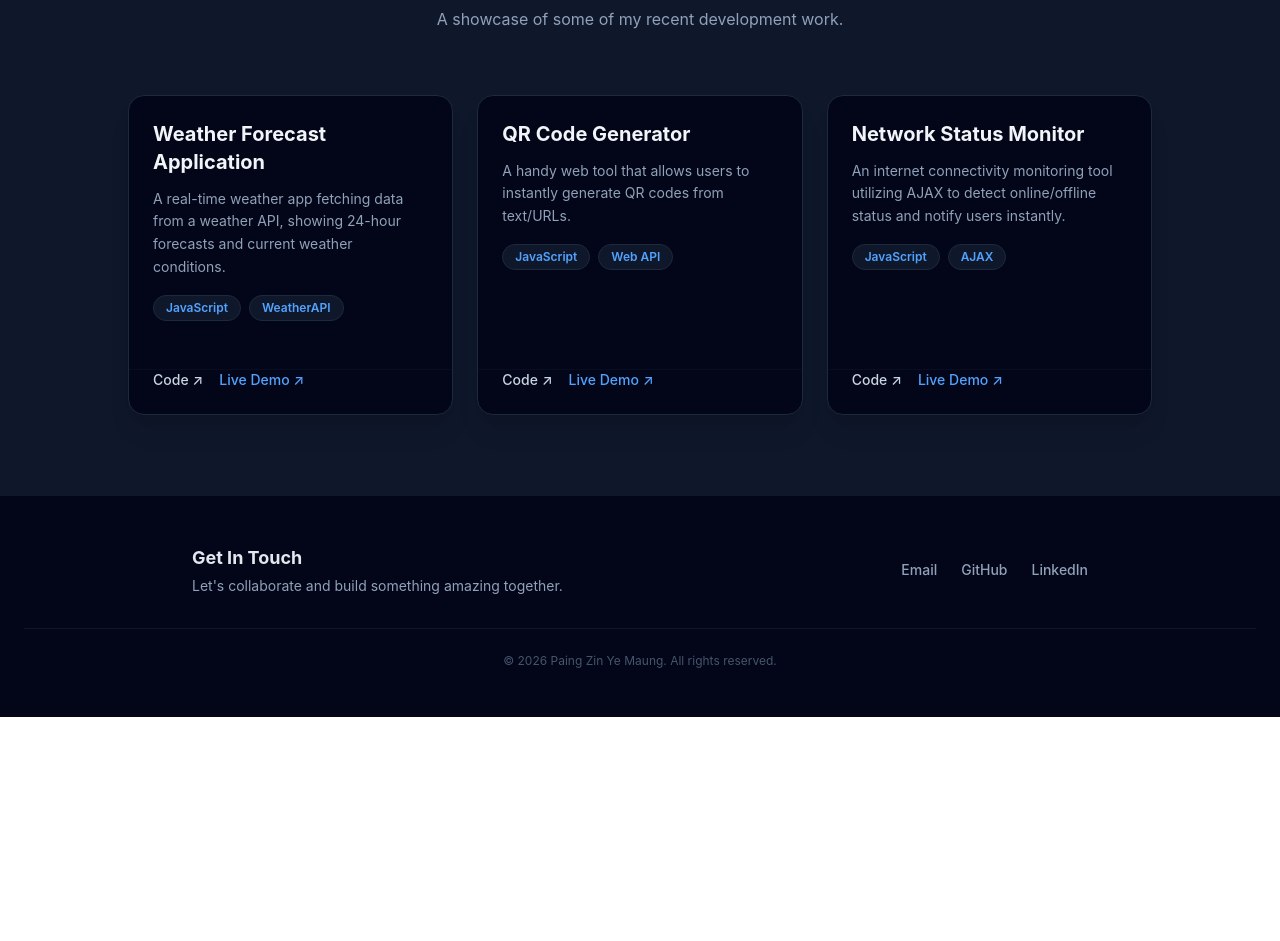
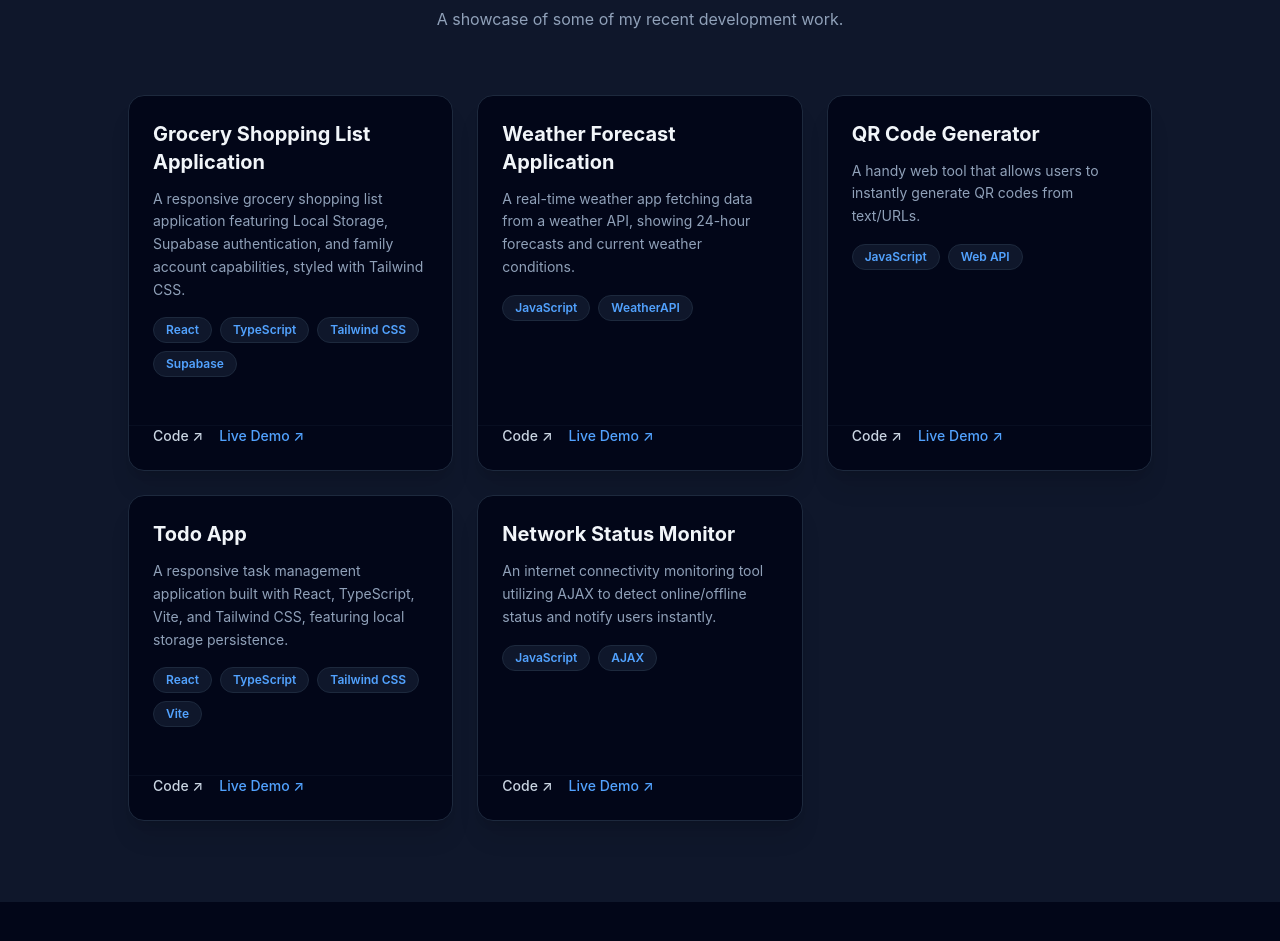
Before and after one commit to paingzinyemaung/my-portfolio, a React (Vite) app: page / in a window 1280 px wide. Shown: the part 1845-2786 px from the top of the page. Before the commit the page ends 2562 px from the top, so only its background shows below. Built offline with nearby package versions, Linux system fonts and the light colour scheme.

Commit message:
added: projects

```diff
--- a/src/components/Projects.tsx
+++ b/src/components/Projects.tsx
@@ -1,5 +1,13 @@
 export default function Projects() {
   const projectList = [
+    {
+      title: 'Grocery Shopping List Application',
+      description:
+        'A responsive grocery shopping list application featuring Local Storage, Supabase authentication, and family account capabilities, styled with Tailwind CSS.',
+      tags: ['React', 'TypeScript', 'Tailwind CSS', 'Supabase'],
+      github: 'https://github.com/paingzinyemaung/grocery-shopping-list',
+      demo: 'https://shopping-lst.vercel.app/',
+    },
     {
       title: 'Weather Forecast Application',
       description:
@@ -15,6 +23,14 @@ export default function Projects() {
       tags: ['JavaScript', 'Web API'],
       github: 'https://github.com/paingzinyemaung/qr-code-generator',
       demo: 'https://qr-code-generator-by-liampai.vercel.app/',
+    },
+    {
+      title: 'Todo App',
+      description:
+        'A responsive task management application built with React, TypeScript, Vite, and Tailwind CSS, featuring local storage persistence.',
+      tags: ['React', 'TypeScript', 'Tailwind CSS', 'Vite'],
+      github: 'https://github.com/paingzinyemaung/todo-app',
+      demo: 'https://todo-lst.vercel.app/',
     },
     {
       title: 'Network Status Monitor',
--- a/vite.config.ts
+++ b/vite.config.ts
@@ -7,6 +7,7 @@ export default defineConfig({
   plugins: [react(), tailwindcss()],
   server: {
     host: true,
+    open: true,
     port: 5173,
   },
 });
```
